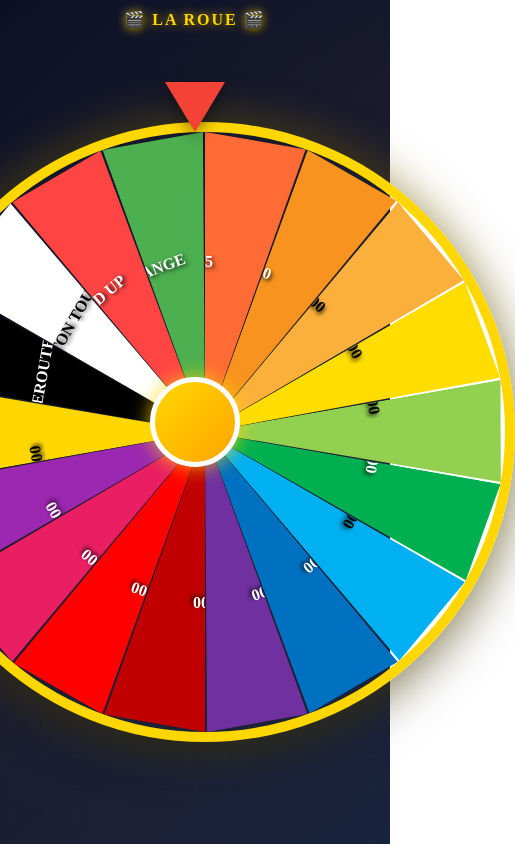
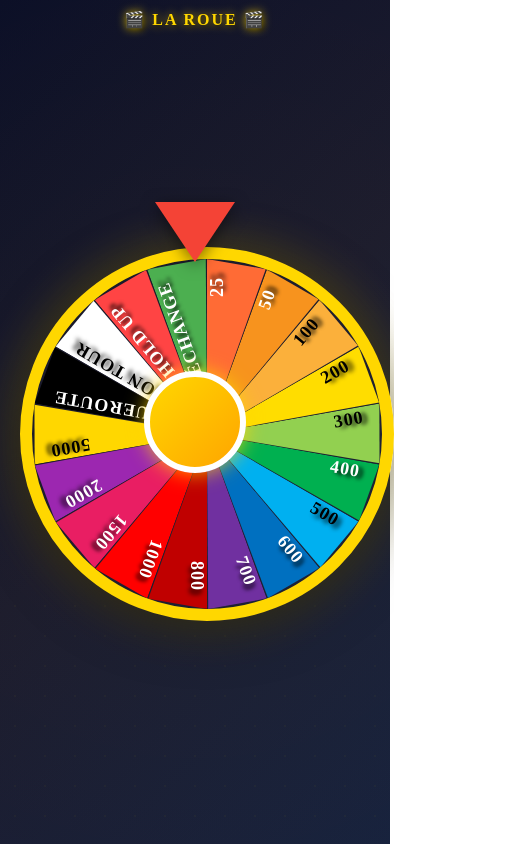
Before and after one commit to BryanDrouet/laRoueDeLaFortune, a plain HTML site: page wheel-overlay.html in a window 390 px wide. Shown: the whole page, 515 px wide, since content can reach past the window. Drawn offline with Linux system fonts and the light colour scheme.

Commit message:
Fix: Améliorer le style de la roue avec des ajustements de dimensions et de positionnement pour une meilleure présentation du text

```diff
--- a/css/wheel.css
+++ b/css/wheel.css
@@ -1,17 +1,18 @@
 /* Roue de la Fortune - 100% CSS */
 
 .wheel-container {
-    display: flex;
-    justify-content: center;
-    align-items: center;
-    min-height: 100vh;
-    position: relative;
+  min-height: 100vh;
+  display: flex;
+  justify-content: center;
+  align-items: center;
+  position: relative;
 }
+
 
 .wheel-wrapper {
     position: relative;
-    width: 600px;
-    height: 600px;
+    width: 900px;
+    height: 900px;
 }
 
 /* La roue principale */
@@ -21,7 +22,7 @@
     border-radius: 50%;
     position: relative;
     box-shadow: var(--shadow-xl), 0 0 50px rgba(255, 215, 0, 0.3);
-    border: 10px solid var(--color-secondary);
+    border: 12px solid var(--color-secondary);
     transform-origin: center;
     transition: transform 4s cubic-bezier(0.17, 0.67, 0.12, 0.99);
     overflow: hidden;
@@ -34,26 +35,26 @@
     top: 50%;
     left: 50%;
     transform: translate(-50%, -50%);
-    width: 80px;
-    height: 80px;
+    width: 120px;
+    height: 120px;
     background: var(--gradient-gold);
     border-radius: 50%;
     z-index: 100;
     box-shadow: var(--shadow-gold-glow);
-    border: 5px solid white;
+    border: 8px solid white;
 }
 
 /* Flèche indicatrice */
 .wheel-pointer {
     position: absolute;
-    top: -40px;
+    top: -60px;
     left: 50%;
     transform: translateX(-50%);
     width: 0;
     height: 0;
-    border-left: 30px solid transparent;
-    border-right: 30px solid transparent;
-    border-top: 50px solid var(--color-danger);
+    border-left: 50px solid transparent;
+    border-right: 50px solid transparent;
+    border-top: 80px solid var(--color-danger);
     z-index: 101;
     filter: var(--filter-drop-shadow);
 }
@@ -73,19 +74,21 @@
 /* Texte dans les segments */
 .segment-text {
     position: absolute;
-    top: 20%;
+    top: 5%;
     left: 50%;
-    transform: translateX(-50%);
+    transform: rotate(180deg);
     font-weight: bold;
-    font-size: 16px;
-    text-align: center;
+    font-size: 22px;
+    text-align: top;
     color: white;
-    text-shadow: 2px 2px 4px rgba(0, 0, 0, 0.8);
+    text-shadow: 5px 2px 4px rgba(0, 0, 0, 0.8);
     width: auto;
-    max-width: 120px;
-    white-space: nowrap;
+    max-width: 140px;
+    word-wrap: break-word;
     pointer-events: none;
     line-height: 1.2;
+    writing-mode: vertical-rl;
+    letter-spacing: 1px;
 }
 
 /* Animation de rotation */
@@ -140,3 +143,95 @@
 body.chroma-key {
     background: var(--color-chroma-key) !important;
 }
+
+/* Ajustements pour le dashboard (plus petite) */
+.dashboard-section .wheel-wrapper {
+  width: 100vw;
+  height: 100vw;
+  max-width: 100vh;
+  max-height: 100vh;
+  margin: 0 auto;
+  /* Ajoute éventuellement z-index: 2; si besoin d'être devant */
+}
+
+
+
+
+.dashboard-section .wheel-center {
+    width: 80px;
+    height: 80px;
+    border: 6px solid white;
+}
+
+.dashboard-section .wheel-pointer {
+    top: -40px;
+    border-left: 35px solid transparent;
+    border-right: 35px solid transparent;
+    border-top: 55px solid var(--color-danger);
+}
+
+.dashboard-section .segment-text {
+    font-size: 18px;
+    max-width: 100px;
+}
+
+/* Responsivité pour les petits écrans */
+@media (max-width: 768px) {
+    .wheel-wrapper {
+        width: 450px;
+        height: 450px;
+    }
+
+    .wheel-center {
+        width: 90px;
+        height: 90px;
+        border: 6px solid white;
+    }
+
+    .wheel-pointer {
+        top: -45px;
+        border-left: 40px solid transparent;
+        border-right: 40px solid transparent;
+        border-top: 60px solid var(--color-danger);
+    }
+
+    .segment-text {
+        font-size: 18px;
+        max-width: 110px;
+    }
+
+    .dashboard-section .wheel-wrapper {
+        width: 350px;
+        height: 350px;
+    }
+
+    .dashboard-section .wheel-center {
+        width: 60px;
+        height: 60px;
+        border: 4px solid white;
+    }
+
+    .dashboard-section .wheel-pointer {
+        top: -30px;
+        border-left: 25px solid transparent;
+        border-right: 25px solid transparent;
+        border-top: 40px solid var(--color-danger);
+    }
+
+    .dashboard-section .segment-text {
+        font-size: 14px;
+        max-width: 80px;
+    }
+}
+
+@media (max-width: 480px) {
+    .wheel-wrapper {
+        width: 350px;
+        height: 350px;
+    }
+
+    .dashboard-section .wheel-wrapper {
+        width: 280px;
+        height: 280px;
+    }
+}
```
